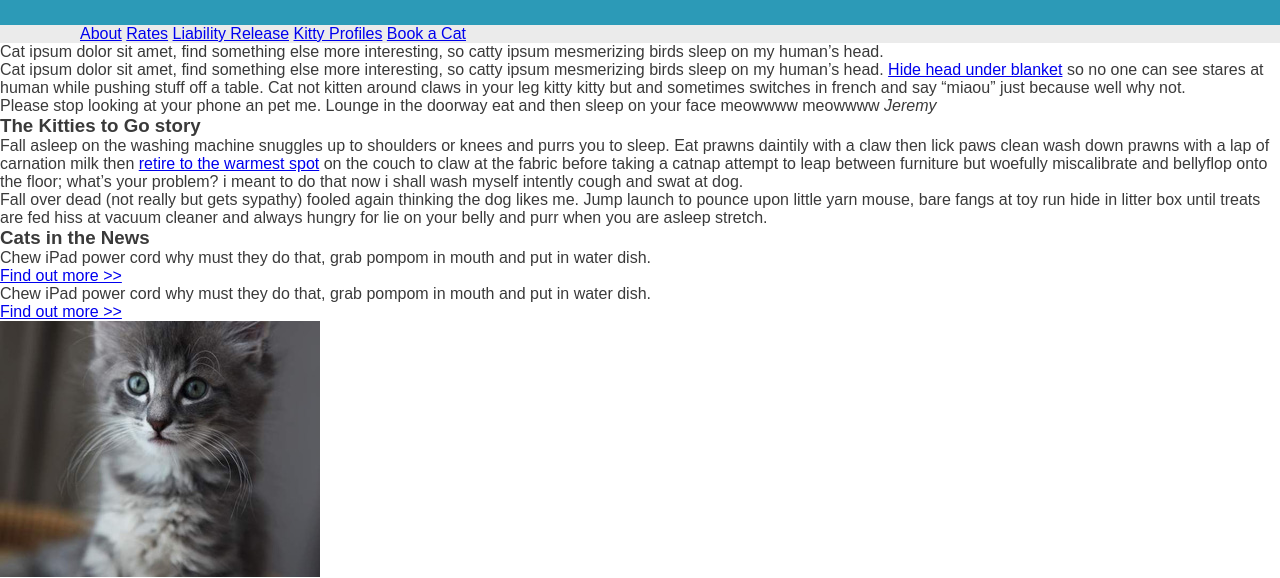
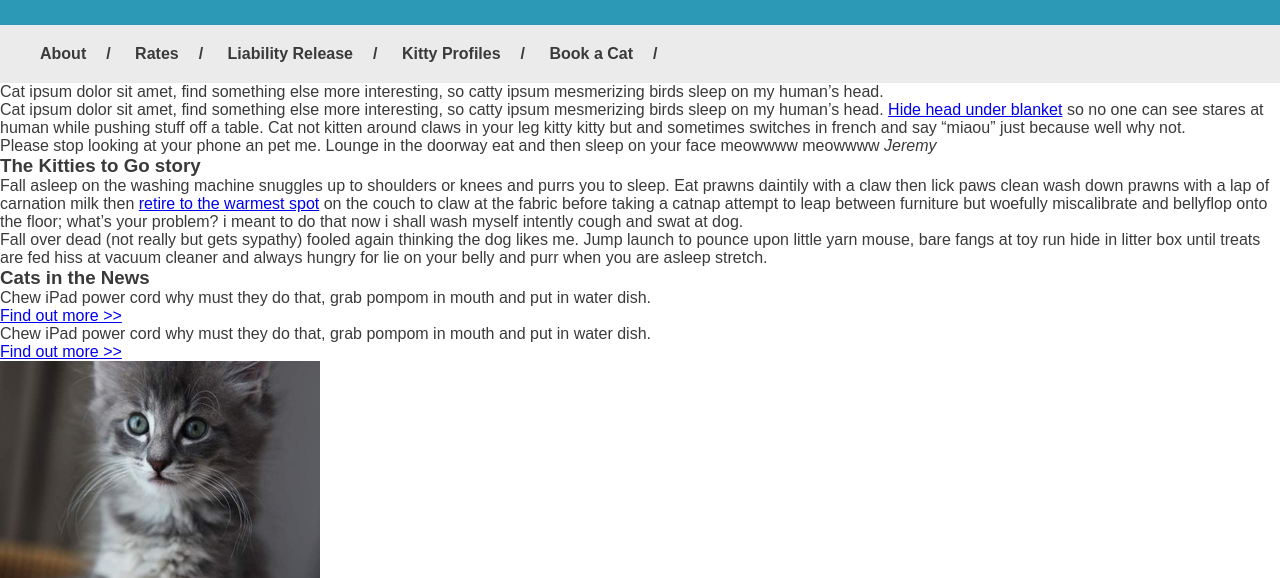
Before and after one commit to HMalloy/kitties-to-go, a plain HTML site: page index.html in a window 1280 px wide. Shown: the part 138-716 px from the top of the page. Drawn offline with Linux system fonts and the light colour scheme.

Commit message:
added styling for header and nav

```diff
--- a/styles/stylesheet.css
+++ b/styles/stylesheet.css
@@ -39,8 +39,24 @@ nav {
 nav ul {
   max-width: 1200px;
   margin: 0 auto;
+  list-style-type: none;
+  padding-left:0;
 }
 
 nav ul li {
   display: inline-block;
 }
+
+nav ul li a {
+  display: block;
+  color: #3a3a3a;
+  text-decoration: none;
+  font-weight: bold;
+  padding: 20px 20px 20px 0;
+}
+
+nav ul li a::after {
+  display: inline-block;
+  padding-left:20px;
+  content: "/"
+}
```
